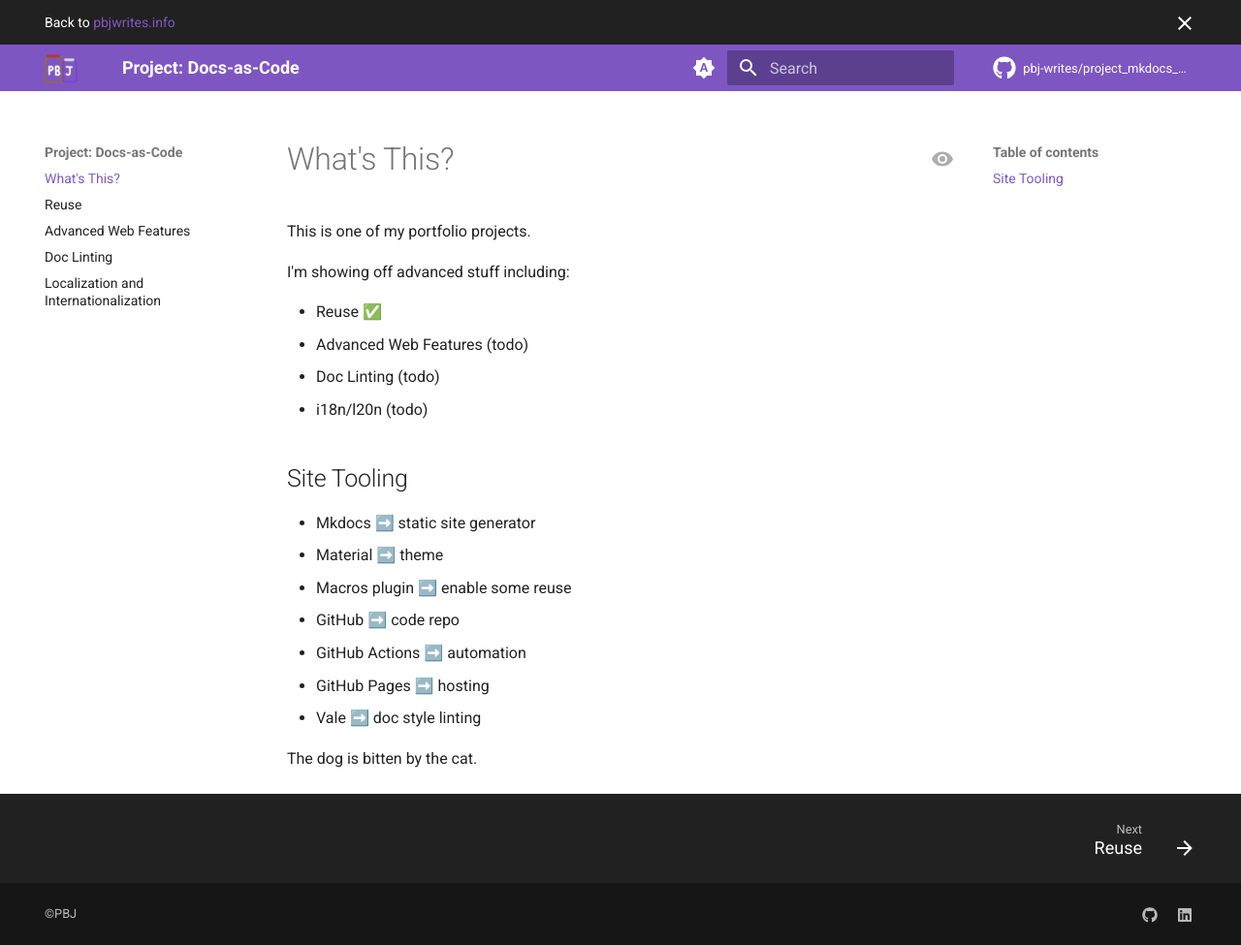
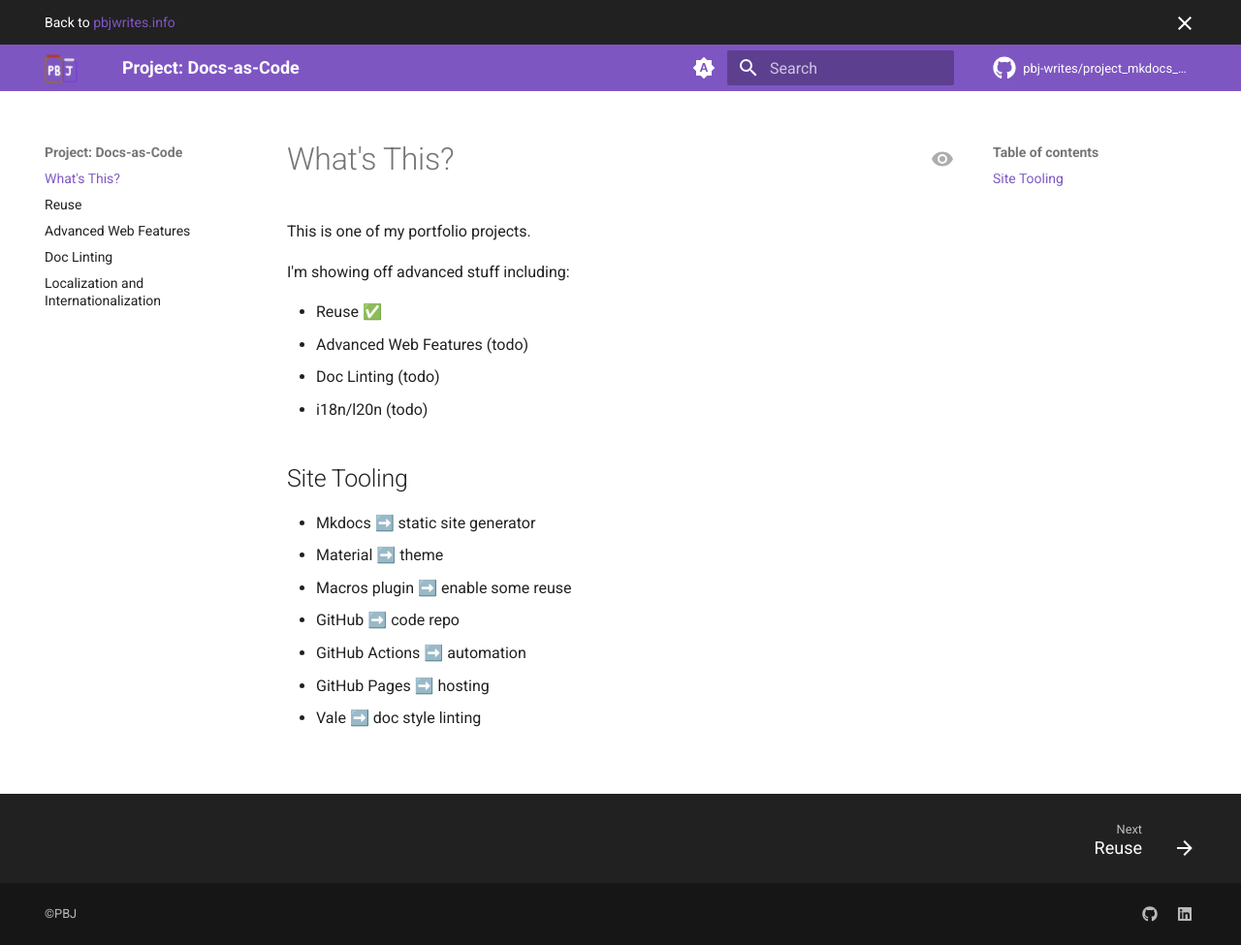
Before and after one commit to pbj-writes/project_mkdocs_material, an MkDocs documentation site: the page built from docs/index.md, in a window 1280 px wide and 975 px high. Shown: the whole window at 97% size. Built offline with MkDocs 1.6.1 and Material for MkDocs 9.7.7, drawn with Linux system fonts in a browser that asks for light colours; plug-ins that fetch from the network failed and are left out; comment, search, counter and statistics services are not loaded.

Commit message:
Removed test text.

```diff
--- a/docs/index.md
+++ b/docs/index.md
@@ -18,5 +18,3 @@ I'm showing off advanced stuff including:
 - GitHub Actions ➡️ automation
 - GitHub Pages ➡️ hosting
 - Vale ➡️ doc style linting
-
-The dog is bitten by the cat.
```
